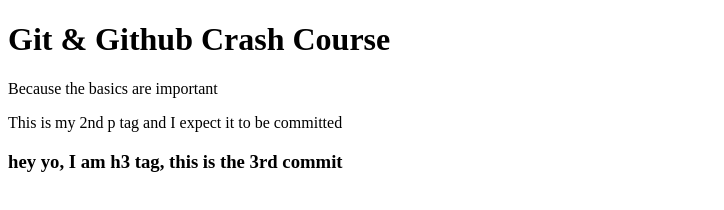
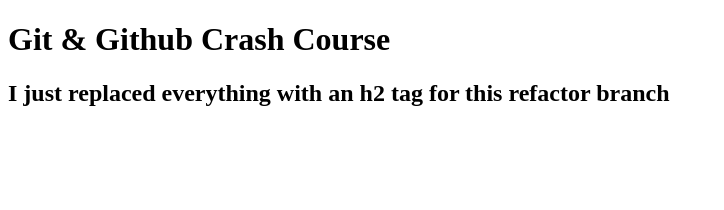
Before and after one commit to thanhtheman/git_basic, a plain HTML site: page index.html in a window 1280 px wide. Shown: the whole page, without its empty margins (0-724 px from the left). Drawn offline with Linux system fonts and the light colour scheme.

Commit message:
I just refactored into one  h2 tag

```diff
--- a/index.html
+++ b/index.html
@@ -7,8 +7,6 @@
 </head>
 <body>
     <h1>Git & Github Crash Course</h1>
-    <p>Because the basics are important</p>
-    <p>This is my 2nd p tag and I expect it to be committed</p>
-    <h3>hey yo, I am h3 tag, this is the 3rd commit</h3>
+    <h2>I just replaced everything with an h2 tag for this refactor branch</h2>
 </body>
 </html>
```
